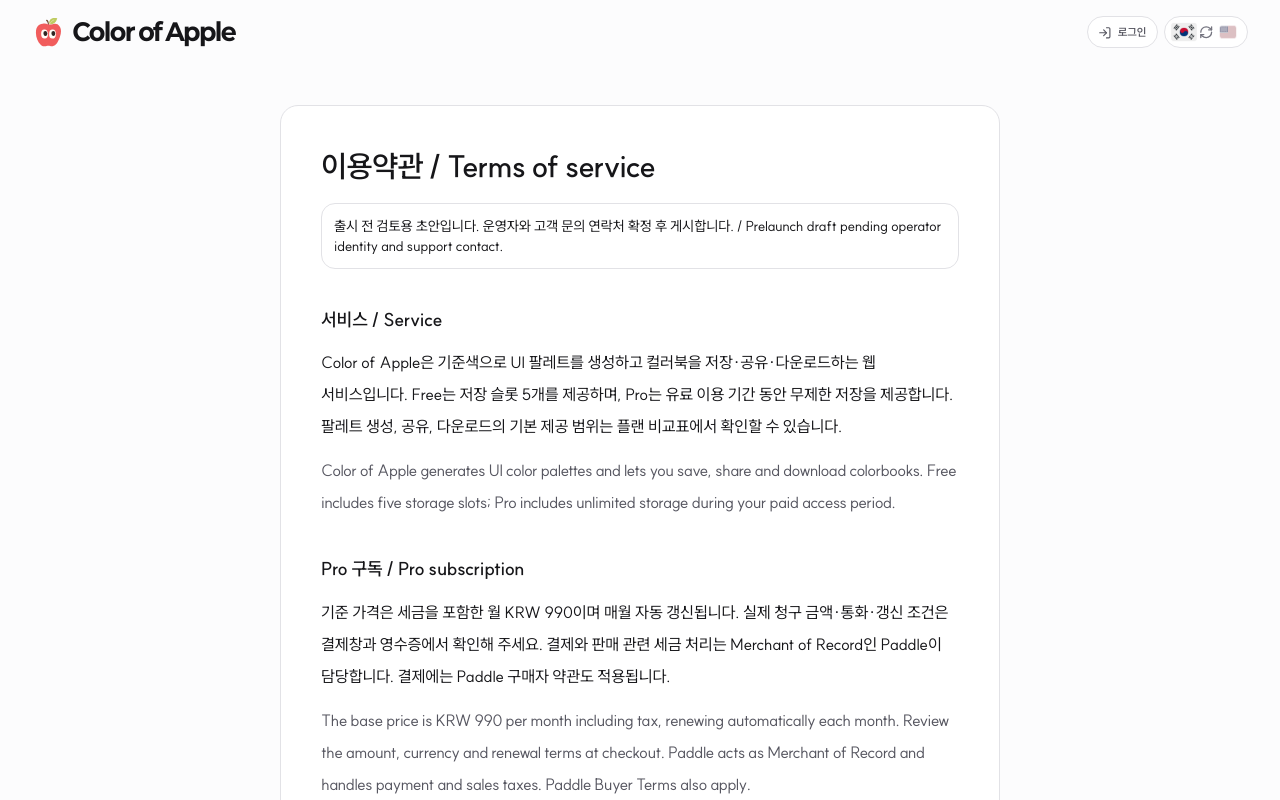
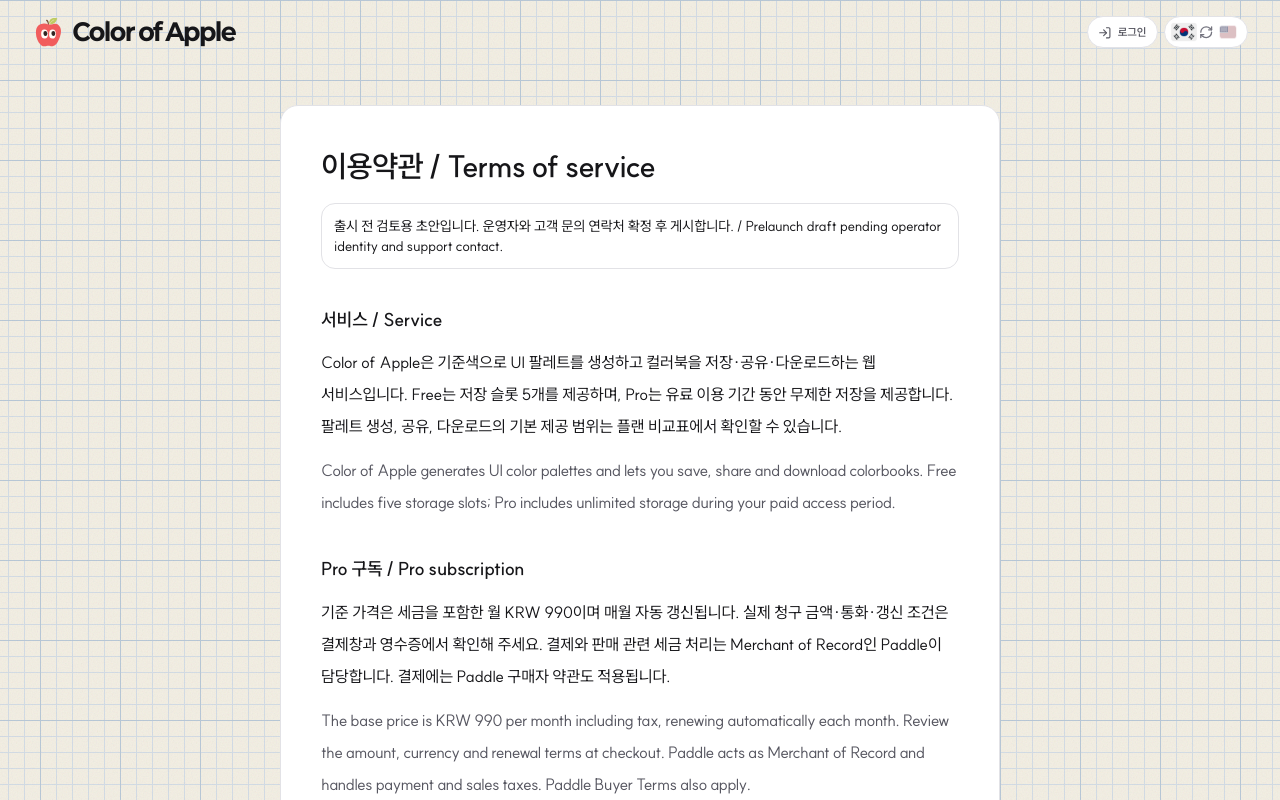
Before and after one commit to junefiv/color-of-apple, a Next.js app: page /terms in a window 1280 px wide. Shown: the top 800 px of the page. Built offline with nearby package versions, Linux system fonts and the light colour scheme; no server answers.

Commit message:
Use graph paper background for policy pages

```diff
--- a/src/components/billing/policy-document.tsx
+++ b/src/components/billing/policy-document.tsx
@@ -28,7 +28,7 @@
   const content = documents[kind];
   const operator = process.env.BILLING_OPERATOR_NAME;
   const email = process.env.BILLING_SUPPORT_EMAIL;
-  return <div className="flex min-h-dvh flex-col bg-background text-foreground"><SiteHeader />
+  return <div className="graph-paper-page flex min-h-dvh flex-col text-foreground"><SiteHeader />
     <main className="mx-auto w-full max-w-3xl flex-1 px-4 py-6 sm:px-6 sm:py-10">
       <article className="rounded-2xl border bg-card px-5 py-7 text-card-foreground sm:px-10 sm:py-10">
       <h1 className="text-2xl font-semibold leading-snug tracking-tight sm:text-3xl">{content.title}</h1>
```
